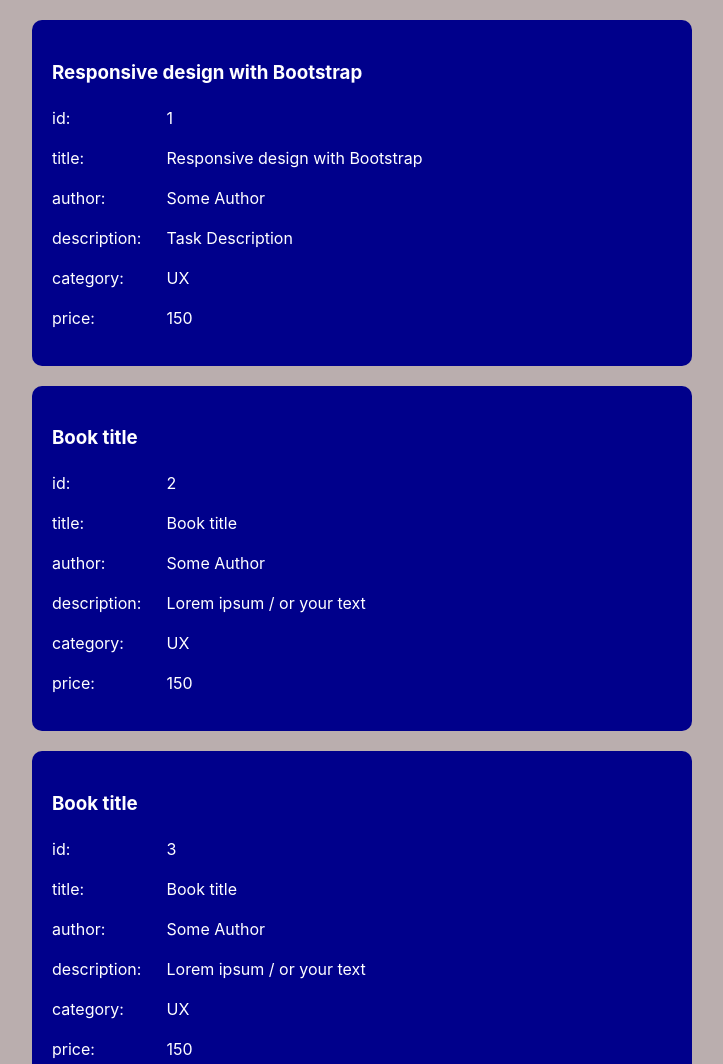
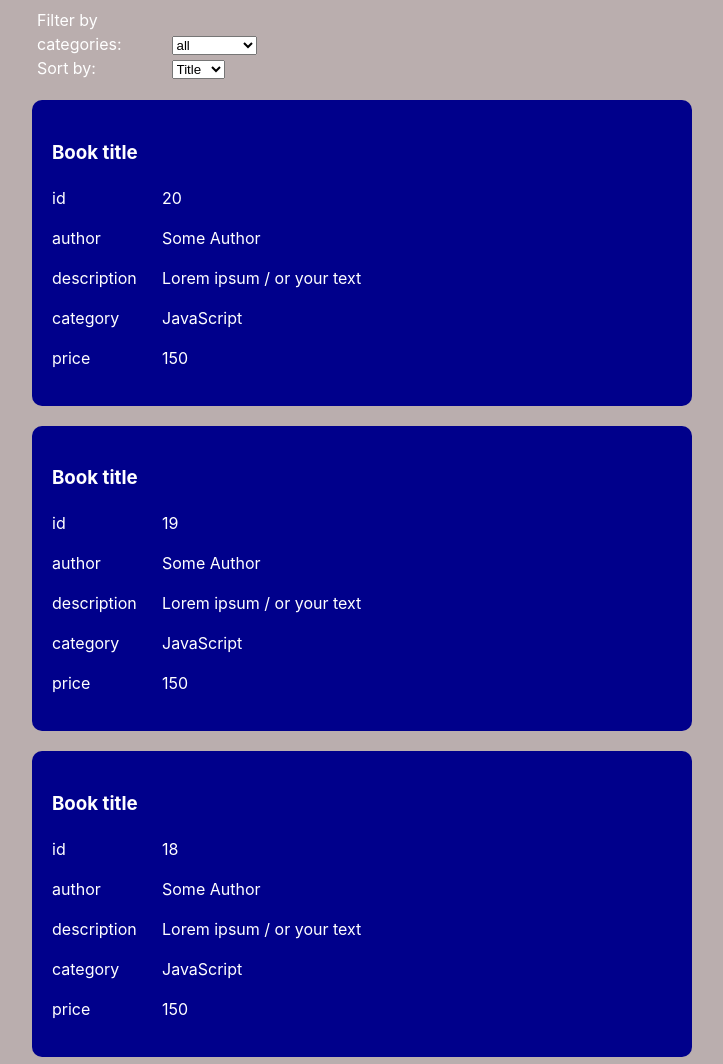
Before and after one commit to NiklasWuerfl/FE-1of2-Bookshop, a website built with Vite: page index.html in a window 1280 px wide. Shown: the top 1064 px of the page, without its empty margins (278-1001 px from the left). Built offline with nearby package versions, Linux system fonts and the light colour scheme.

Commit message:
First Filter and Sorting
Filter for categories
Sorting for Price and Title
-- more need to be implemented! --

```diff
--- a/index.html
+++ b/index.html
@@ -8,7 +8,11 @@
   </head>
 
   <body>
-    <main></main>
+    <main>
+      <div class="filters"></div>
+      <div class="sortingOptions"></div>
+      <div class="bookList"></div>
+    </main>
     <script type="module" src="/main.js"></script>
   </body>
 </html>
--- a/main.js
+++ b/main.js
@@ -6,28 +6,93 @@ async function getJSON(url) {
   return data
 }
 
-let books
+let books,
+  chosenCategoryFilter = 'all',
+  chosenSortOption,
+  categories = [];
 
 async function start() {
   books = await getJSON('/books.json')
+  getCategories();
+  addFilters();
+  addSortingOptions();
+  sortByTitle(books);
   displayBooks()
 }
 
-async function displayBooks() {
-  let html = ''
-  for (let book of books) {
-    html += `
-      <div class="book">
-        <h3>${book.title}</h3>
-        `
-    for (let key in book) {
-      let value = book[key]
-      html += `
-      <p><span>${key}:</span> ${value}</p>`
+function sortByTitle(books) {
+  books.sort(({ title: aTitle }, { title: bTitle }) =>
+    aTitle > bTitle ? 1 : -1);
+}
+
+function sortByPrice(books) {
+  books.sort(({ price: aPrice }, { price: bPrice }) =>
+    aPrice > bPrice ? 1 : -1);
+}
+
+function addSortingOptions() {
+  document.querySelector('.sortingOptions').innerHTML = /*html*/`
+    <label><span>Sort by:</span>
+      <select class="sortOption">
+        <option>Title</option>
+        <option>Price</option>
+      </select>
+    </label>
+  `;
+  document.querySelector('.sortOption').addEventListener('change', event => {
+    chosenSortOption = event.target.value;
+    displayBooks();
+  });
+}
+
+function getCategories() {
+  let withDuplicates = books.map(book => book.category);
+  categories = [...new Set(withDuplicates)];
+  categories.sort();
+}
+
+function addFilters() {
+  document.querySelector('.filters').innerHTML = /*html*/`
+    <label><span>Filter by categories:</span>
+      <select class="categoryFilter">
+        <option>all</option>
+        ${categories.map(category => `<option>${category}</option>`).join('')}
+      </select>
+    </label>
+  `;
+  document.querySelector('.categoryFilter').addEventListener(
+    'change',
+    event => {
+      // get the selected category
+      chosenCategoryFilter = event.target.value;
+      displayBooks();
     }
-    html += '</div>'
-  }
-  document.querySelector('main').innerHTML = html
+  );
+}
+
+function displayBooks() {
+  // filter according to category and call displayBooks
+  let filteredBooks = books.filter(
+    ({ category }) => chosenCategoryFilter === 'all'
+      || chosenCategoryFilter === category
+  );
+  // !! add filter for Author and Price Ranges !!
+  if (chosenSortOption === 'Title') { sortByLastName(filteredBooks); }
+  if (chosenSortOption === 'Price') { sortByPrice(filteredBooks); }
+  // !! add sort options for Author and DESCENDING for all of them !!
+  let htmlArray = filteredBooks.map(({
+    id, title, author, description, category, price
+  }) => /*html*/`
+    <div class="book">
+      <h3>${title}</h3>
+      <p><span>id</span>${id}</p>
+      <p><span>author</span>${author}</p>
+      <p><span>description</span>${description}</p>
+      <p><span>category</span>${category}</p>
+      <p><span>price</span>${price}</p>
+    </div>
+  `);
+  document.querySelector('.bookList').innerHTML = htmlArray.join('');
 }
 
 start()
--- a/style.css
+++ b/style.css
@@ -25,3 +25,14 @@ main{
   display: inline-block;
   width: 110px;
 }
+
+.filters,
+.sortingOptions {
+  color: white;
+}
+
+label span {
+  padding-left: 25px;
+  display: inline-block;
+  width: 130px;
+}
```
Also changed, not shown: 1 other file.
